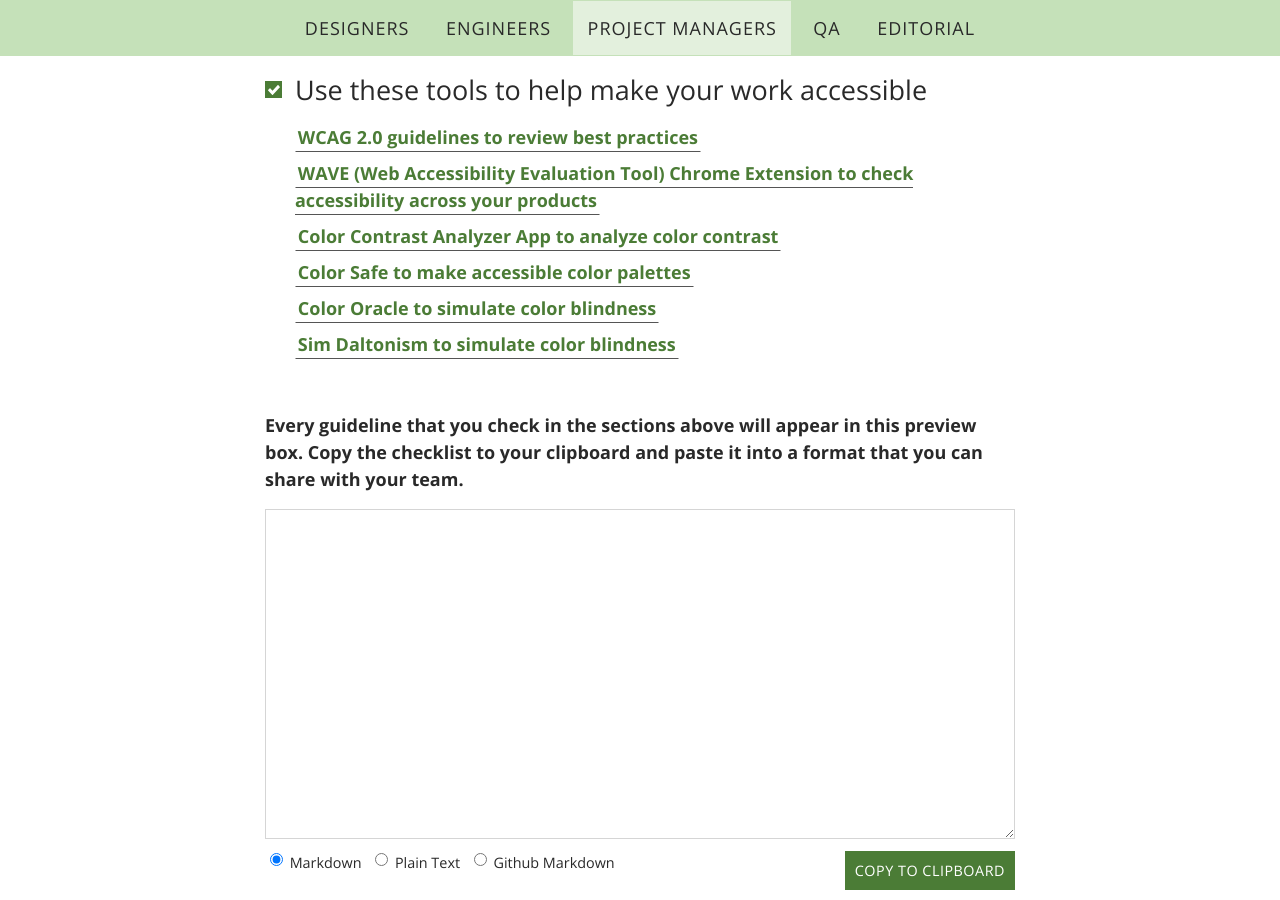
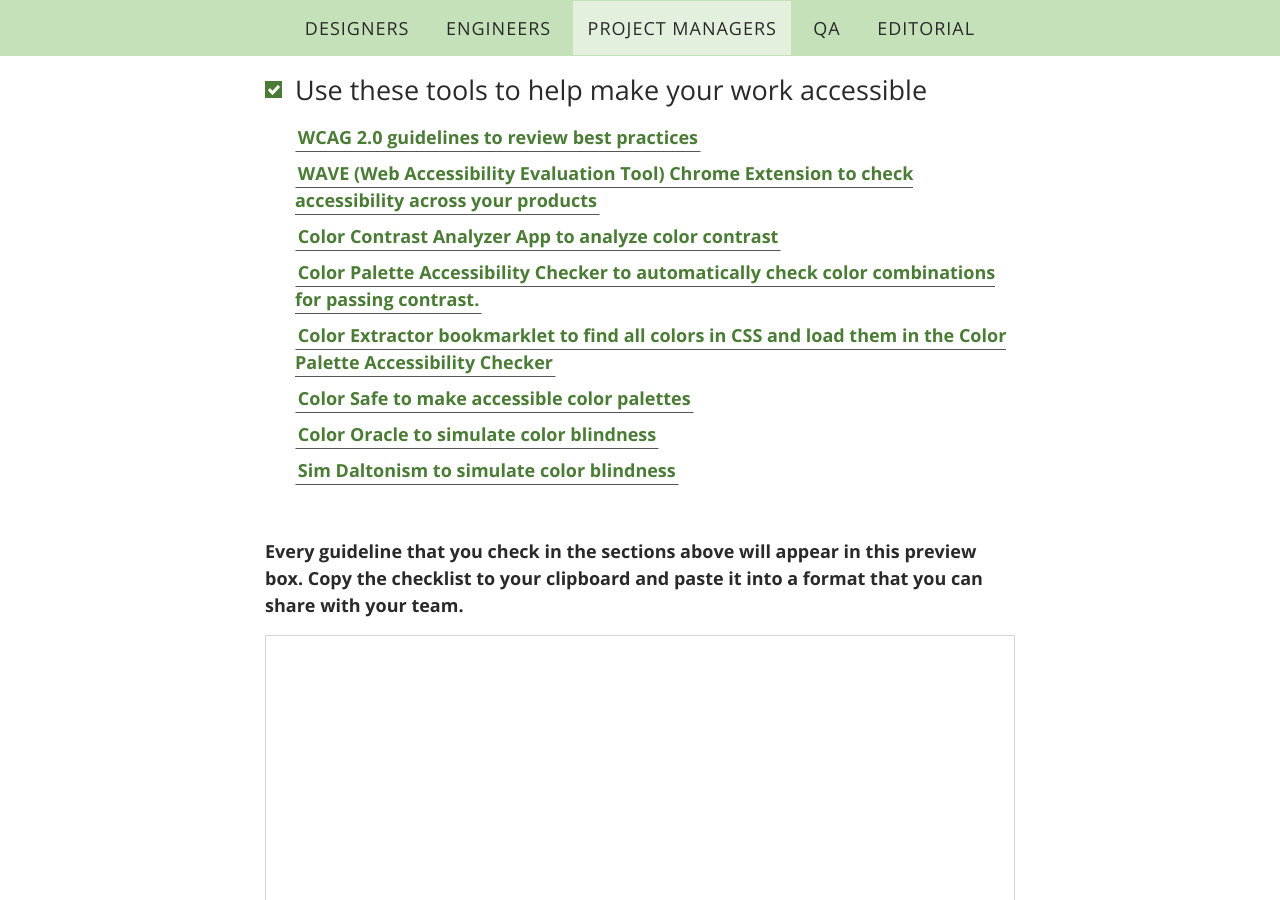
Before and after one commit to voxmedia/accessibility, a Jekyll site: the page built from index.html, in a window 1280 px wide and 900 px high, scrolled down 10347 px. Built offline with Jekyll 4.4.1, drawn with Linux system fonts in a browser that asks for light colours.

Commit message:
add the accessibility palette to the tools section

```diff
--- a/_includes/tools.html
+++ b/_includes/tools.html
@@ -10,6 +10,8 @@
       	<p><a href="http://code.viget.com/interactive-wcag/#responsibility=design&level=aa">WCAG 2.0 guidelines to review best practices</a></p>
   		  <p><a href="https://chrome.google.com/webstore/detail/wave-evaluation-tool/jbbplnpkjmmeebjpijfedlgcdilocofh?hl=en-US">WAVE (Web Accessibility Evaluation Tool) Chrome Extension to check accessibility across your products</a></p>
   		  <p><a href="https://www.paciellogroup.com/resources/contrastanalyser/">Color Contrast Analyzer App to analyze color contrast</a></p>
+        <p><a href="https://accessibility.oit.ncsu.edu/tools/color-contrast/">Color Palette Accessibility Checker to automatically check color combinations for passing contrast.</a></p>
+        <p><a href="https://accessibility.oit.ncsu.edu/tools/color-extractor/">Color Extractor bookmarklet to find all colors in CSS and load them in the Color Palette Accessibility Checker</a></p>
   		  <p><a href="http://colorsafe.co/">Color Safe to make accessible color palettes</a></p>
   		  <p><a href="http://colororacle.org/index.html">Color Oracle to simulate color blindness</a></p>
   		  <p><a href="https://michelf.ca/projects/sim-daltonism/">Sim Daltonism to simulate color blindness</a></p>
```
